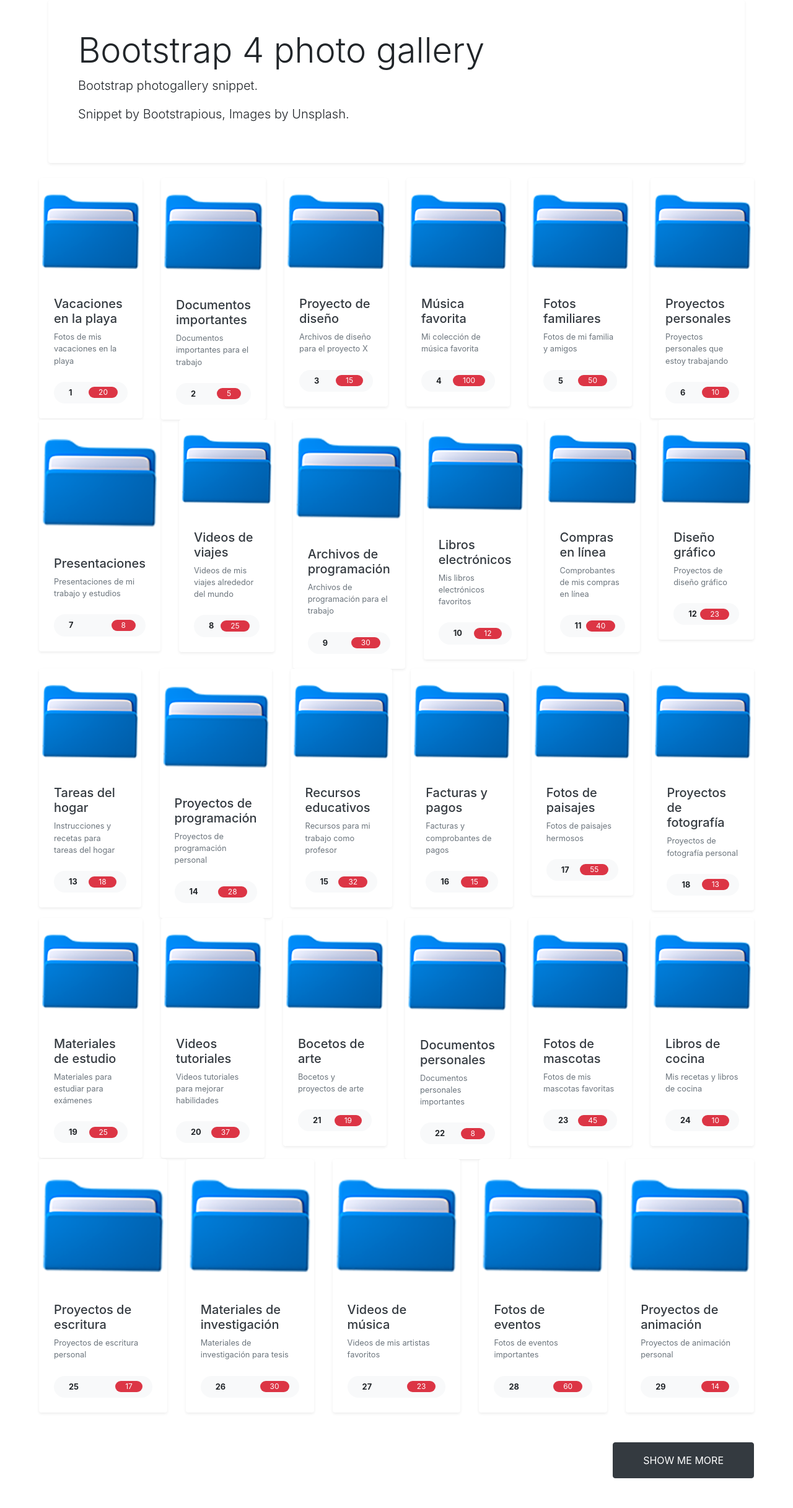
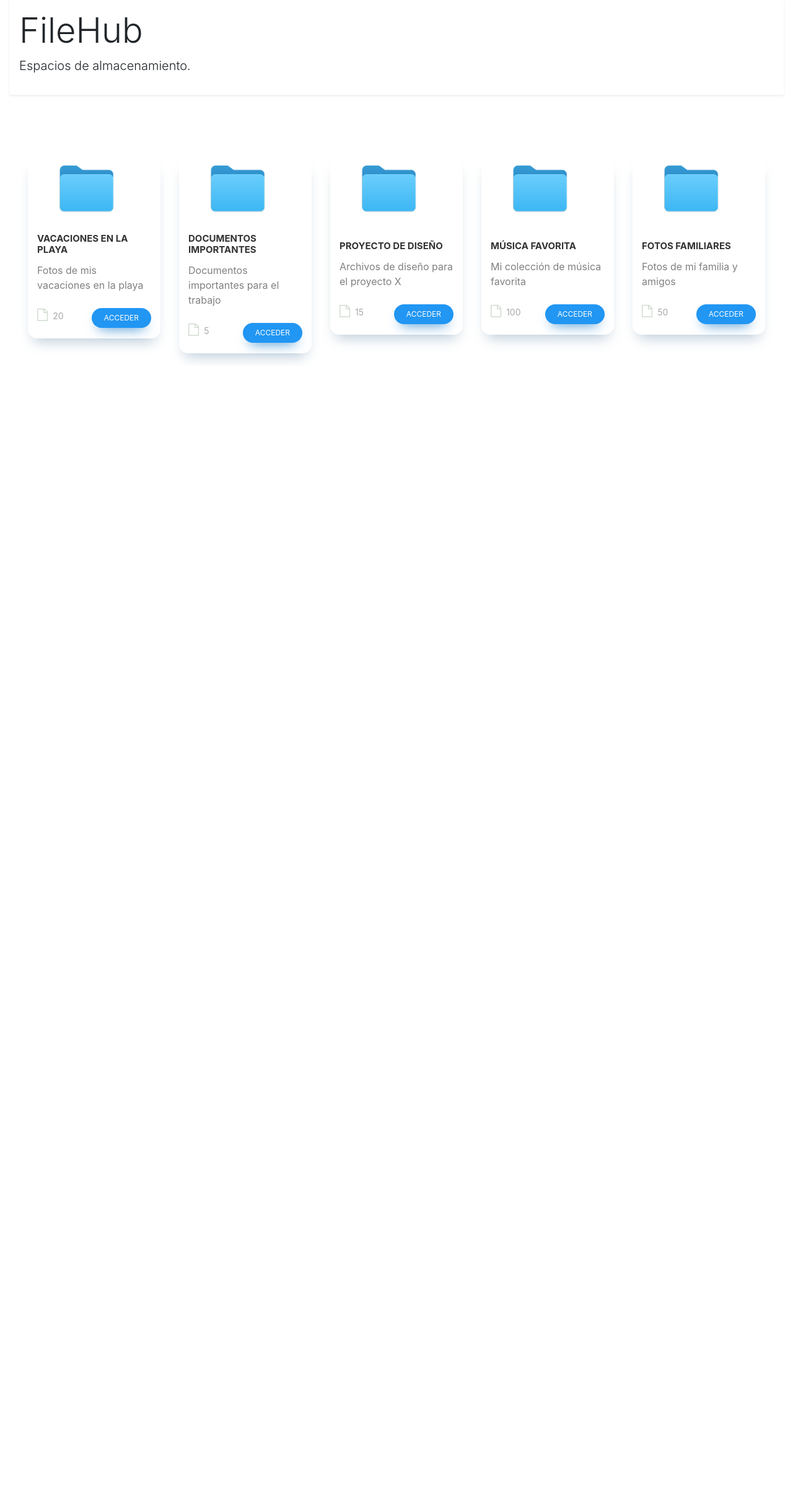
Before and after one commit to sergiomateos2daw/FileHub-Project, a PHP site: page / in a window 1280 px wide. Shown: the whole page at 62% size. After the commit the page ends 585 px from the top, so only its background shows below. Run offline with PHP 8.4, Linux system fonts and the light colour scheme; data comes from the database, SQL or seed files in the repository; some libraries are stand-ins or nearby versions.

Commit message:
Mostrar espacios en el view

```diff
--- a/views/spaces_view.php
+++ b/views/spaces_view.php
@@ -16,52 +16,227 @@
     <link rel="mask-icon" href="images/favicon/safari-pinned-tab.svg" color="#5bbad5">
     <meta name="msapplication-TileColor" content="#2d89ef">
     <meta name="theme-color" content="#ffffff">
-    <link rel="stylesheet" href="views/styles/spaces_style.css">
     <!------------------------------------------>
 </head>
+<style>
+body {
+    background-color: #f1f6ff;
+}
 
+#news-slider {
+    margin-top: 80px;
+}
+
+.post-slide {
+    background: #fff;
+    margin: 20px 15px 20px;
+    border-radius: 15px;
+    padding-top: 1px;
+    box-shadow: 0px 14px 22px -9px #bbcbd8;
+}
+
+.post-slide .post-img {
+    position: relative;
+    overflow: hidden;
+    border-radius: 10px;
+    margin: -12px 15px 8px 15px;
+    margin-left: -10px;
+}
+
+.post-slide .post-img img {
+    width: 100%;
+    height: auto;
+    transform: scale(1, 1);
+    transition: transform 0.2s linear;
+}
+
+.post-slide:hover .post-img img {
+    transform: scale(1.1, 1.1);
+}
+
+.post-slide .over-layer {
+    width: 100%;
+    height: 100%;
+    position: absolute;
+    top: 0;
+    left: 0;
+    opacity: 0;
+    background: linear-gradient(-45deg, rgba(6, 190, 244, 0.75) 0%, rgba(45, 112, 253, 0.6) 100%);
+    transition: all 0.50s linear;
+}
+
+.post-slide:hover .over-layer {
+    opacity: 1;
+    text-decoration: none;
+}
+
+.post-slide .over-layer i {
+    position: relative;
+    top: 45%;
+    text-align: center;
+    display: block;
+    color: #fff;
+    font-size: 25px;
+}
+
+.post-slide .post-content {
+    background: #fff;
+    padding: 2px 20px 40px;
+    border-radius: 15px;
+}
+
+.post-slide .post-title a {
+    font-size: 15px;
+    font-weight: bold;
+    color: #333;
+    display: inline-block;
+    text-transform: uppercase;
+    transition: all 0.3s ease 0s;
+}
+
+.post-slide .post-title a:hover {
+    text-decoration: none;
+    color: #3498db;
+}
+
+.post-slide .post-description {
+    line-height: 24px;
+    color: #808080;
+    margin-bottom: 25px;
+}
+
+.post-slide .post-date {
+    color: #a9a9a9;
+    font-size: 14px;
+}
+
+.post-slide .post-date i {
+    font-size: 20px;
+    margin-right: 8px;
+    color: #CFDACE;
+}
+
+.post-slide .read-more {
+    padding: 7px 20px;
+    float: right;
+    font-size: 12px;
+    background: #2196F3;
+    color: #ffffff;
+    box-shadow: 0px 10px 20px -10px #1376c5;
+    border-radius: 25px;
+    text-transform: uppercase;
+}
+
+.post-slide .read-more:hover {
+    background: #3498db;
+    text-decoration: none;
+    color: #fff;
+}
+
+.owl-controls .owl-buttons {
+    text-align: center;
+    margin-top: 20px;
+}
+
+.owl-controls .owl-buttons .owl-prev {
+    background: #fff;
+    position: absolute;
+    top: -13%;
+    left: 15px;
+    padding: 0 18px 0 15px;
+    border-radius: 50px;
+    box-shadow: 3px 14px 25px -10px #92b4d0;
+    transition: background 0.5s ease 0s;
+}
+
+.owl-controls .owl-buttons .owl-next {
+    background: #fff;
+    position: absolute;
+    top: -13%;
+    right: 15px;
+    padding: 0 15px 0 18px;
+    border-radius: 50px;
+    box-shadow: -3px 14px 25px -10px #92b4d0;
+    transition: background 0.5s ease 0s;
+}
+
+.owl-controls .owl-buttons .owl-prev:after,
+.owl-controls .owl-buttons .owl-next:after {
+    content: "\f104";
+    font-family: FontAwesome;
+    color: #333;
+    font-size: 30px;
+}
+
+.owl-controls .owl-buttons .owl-next:after {
+    content: "\f105";
+}
+
+
+@media only screen and (max-width:1280px) {
+    .post-slide .post-content {
+        padding: 0px 15px 25px 15px;
+    }
+}
+</style>
+<script>
+  $(document).ready(function () {
+$("#news-slider").owlCarousel({
+items: 5,
+itemsDesktop: [1199, 5],
+itemsDesktopSmall: [980, 2],
+itemsMobile: [600, 1],
+navigation: true,
+navigationText: ["", ""],
+pagination: true,
+autoPlay: false });
+
+});
+</script>
 <body>
-
-<div class="container-fluid">
-  <div class="px-lg-5">
-
+<link rel='stylesheet' href='https://stackpath.bootstrapcdn.com/bootstrap/4.3.1/css/bootstrap.min.css'>
+<link rel='stylesheet' href='https://cdnjs.cloudflare.com/ajax/libs/owl-carousel/1.3.3/owl.carousel.min.css'>
+<link rel='stylesheet' href='https://stackpath.bootstrapcdn.com/font-awesome/4.7.0/css/font-awesome.min.css'>
 <!-- For demo purpose -->
 <div class="banner">
       <div class="col-lg-12 mx-auto">
-        <div class=" p-5 shadow-sm rounded banner">
-          <h1 class="display-4">Bootstrap 4 photo gallery</h1>
-          <p class="lead">Bootstrap photogallery snippet.</p>
-          <p class="lead">Snippet by <a href="https://bootstrapious.com/snippets" class="text-reset">
-                        Bootstrapious</a>, Images by <a href="https://unsplash.com" class="text-reset">Unsplash</a>.
+        <div class=" p-3 shadow-sm rounded banner">
+          <h1 class="display-4">FileHub</h1>
+          <p class="lead">Espacios de almacenamiento.</p>
           </p>
         </div>
       </div>
     </div>
     <!-- End -->
-    <br>
-    <div class="row">
+<div class="container-fluid">
+    <div class="row-flex">
+        <div class="col-md-12">
+            <div id="news-slider" class="owl-carousel">
               <?php
                   foreach ($datos as $dato) {
-                echo '<div class="col">
-                    <div class="bg-white rounded shadow-sm"><img src="images/folder.png" alt="" class="img-fluid card-img-top">
-                    <div class="p-4">
-                        <h5> <a href="#" class="text-dark">'.$dato["name"].'</a></h5>
-                        <p class="small text-muted mb-0">'.$dato["description"].'</p>
-                        <div class="d-flex align-items-center justify-content-between rounded-pill bg-light px-3 py-2 mt-4">
-                        <p class="small mb-0"><i class="fa fa-picture-o mr-2"></i><span class="font-weight-bold">'.$dato["id"].'</span></p>
-                        <div class="badge badge-danger px-3 rounded-pill font-weight-normal">'.$dato["num_files"].'</div>
+                      echo '<div class="post-slide">
+                      <div class="post-img">
+                          <img src="./images/folder.png" alt="">
+                          <a href="#" class="over-layer"><i class="fa fa-link"></i></a>
                       </div>
-                    </div>
+                      <div class="post-content">
+                          <h3 class="post-title">
+                              <a href="#">'.$dato["name"].'</a>
+                          </h3>
+                          <p class="post-description">'.$dato["description"].'</p>
+                          <span class="post-date"><i class="fa fa-file-o"></i>'.$dato["num_files"].'</span>
+                          <a href="#" class="read-more">Acceder</a>
                       </div>
                   </div>';
                   }
               ?>
 
             </div>
-    <div class="py-5 text-right"><a href="#" class="btn btn-dark px-5 py-3 text-uppercase">Show me more</a></div>
         </div>
     </div>
-
+</div>
+<script src='https://code.jquery.com/jquery-1.12.0.min.js'></script>
+<script src='https://cdnjs.cloudflare.com/ajax/libs/owl-carousel/1.3.3/owl.carousel.min.js'></script>
 </body>
 
 </html>
--- a/views/styles/spaces_style.css
+++ b/views/styles/spaces_style.css
@@ -0,0 +1,20 @@
+.card-img-top {
+    max-height: 250px;
+    overflow: hidden;
+}
+
+.card-title a:link {
+    font-size: 30px;
+    background-color: transparent;
+    color: #000000;
+    text-decoration: none;
+}
+
+.card-title a:hover {
+    color: red;
+    background-color: transparent;
+    text-decoration: underline;
+}
+body{
+    background-color: red;
+}
```
Also changed, not shown: images/folder.png, images/folder3.jpeg (added), 1 other file. Lines whose indentation alone changed are shown as unchanged.
